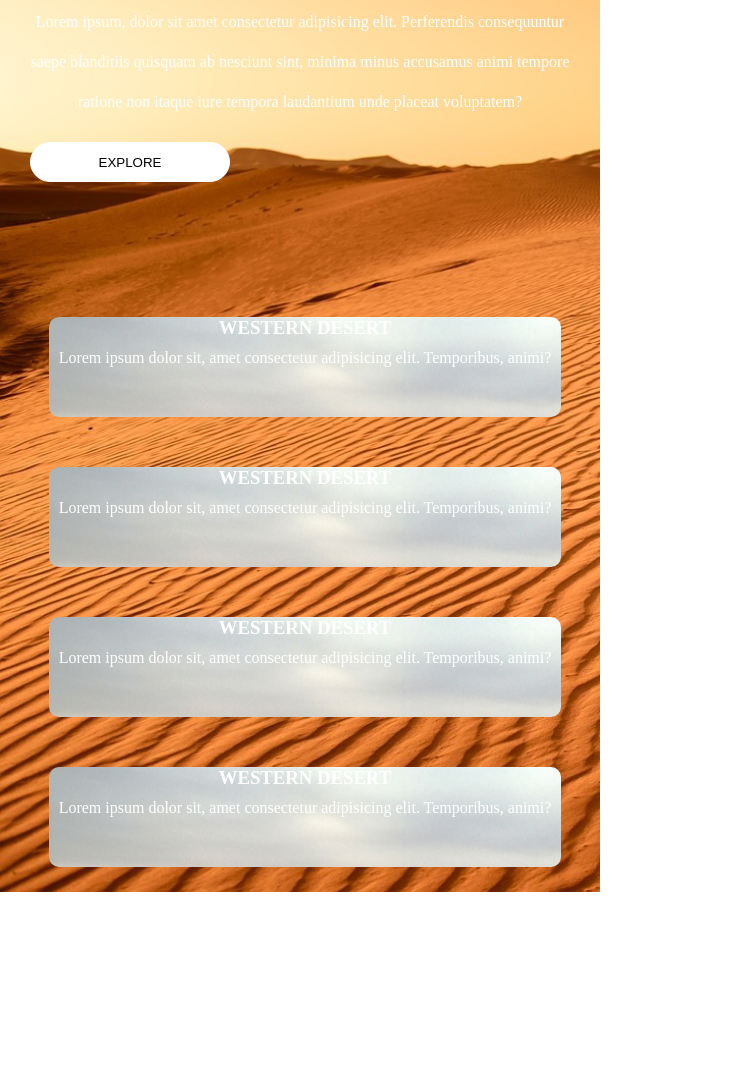
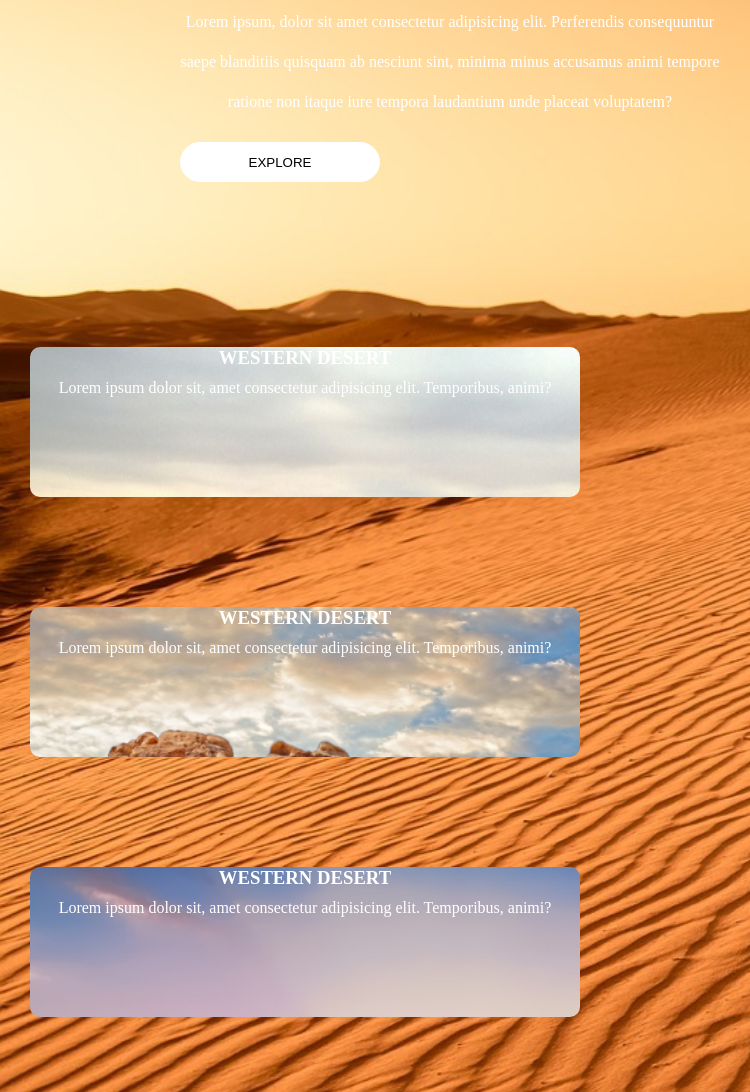
Before and after one commit to kumar-praveen-s/CSS-Assessment6, a plain HTML site: page index.html in a window 600 px wide. Shown: the part 208-1300 px from the top of the page, 750 px wide, since content can reach past the window. Before the commit the page ends 1100 px from the top, so only its background shows below. Drawn offline with Linux system fonts and the light colour scheme.

Commit message:
Initial commit

```diff
--- a/index.html
+++ b/index.html
@@ -23,26 +23,26 @@
         <button class="button-style">EXPLORE</button>
     </div>
     <div class="container-flex">
-        <a href="index.html" class="style-link">
-            <div class="box box1">
+        <a href="index.html" class="box box1">
+            <div>
                 <h3>WESTERN DESERT</h3>
                 <P class="para-style">Lorem ipsum dolor sit, amet consectetur adipisicing elit. Temporibus, animi?</P>
             </div>
         </a>
-        <a href="index.html" class="style-link">
-            <div class="box box1">
+        <a href="index.html" class="box box2">
+            <div>
                 <h3>WESTERN DESERT</h3>
                 <P class="para-style">Lorem ipsum dolor sit, amet consectetur adipisicing elit. Temporibus, animi?</P>
             </div>
         </a>
-        <a href="index.html" class="style-link">
-            <div class="box box1">
+        <a href="index.html" class="box box3">
+            <div>
                 <h3>WESTERN DESERT</h3>
                 <P class="para-style">Lorem ipsum dolor sit, amet consectetur adipisicing elit. Temporibus, animi?</P>
             </div>
         </a>
-        <a href="index.html" class="style-link">
-            <div class="box box1">
+        <a href="index.html" class="box box4">
+            <div>
                 <h3>WESTERN DESERT</h3>
                 <P class="para-style">Lorem ipsum dolor sit, amet consectetur adipisicing elit. Temporibus, animi?</P>
             </div>
--- a/style.css
+++ b/style.css
@@ -30,6 +30,10 @@ h1{
     position: absolute;
     top: 50px;
     left: 100px;
+}
+.style-link{
+    text-decoration-line: none;
+    color: white;
 }
 .menu-style{
     position: absolute;
@@ -66,10 +70,6 @@ h1{
     align-content: space-around;
     text-align: center;
 }
-.style-link{
-    color: white;
-    text-decoration-line: none;
-}
 .para-style{
     padding: 10px;
 }
@@ -77,23 +77,37 @@ h1{
     width: 200px;
     height: 210px;
     border-radius: 10px;
+    text-decoration-line: none;
+    color: white;
 }
 .box1{
     background: url(pic-1.png);
+    background-repeat: no-repeat;
+    background-size: cover;
 }
 .box2{
     background: url(pic-2.png);
+    background-repeat: no-repeat;
+    background-size: cover;
 }
 .box3{
     background: url(pic-3.png);
+    background-repeat: no-repeat;
+    background-size: cover;
 }
 .box4{
     background: url(pic-4.png);
+    background-repeat: no-repeat;
+    background-size: cover;
 }
 .box:hover{
     transform: translateY(-10px);
 }
 @media screen and (min-width:600px) and (max-width:1000px){
+    .container{
+        left: 150px;
+        top: 150px;
+    }
     .logo-style{
         left: 30px;
         top: 30px;
@@ -108,13 +122,14 @@ h1{
         left: 30px;
     }
     .container-flex{
+        height: 100vh;
         margin-left: 200px;
         margin-top: 400px;
         flex-direction: column;
     }
     .box{
         width: 100%;
-        height: 100px;
+        height: 150px;
         background-repeat: no-repeat;
         background-size: cover;
     }
@@ -148,13 +163,14 @@ h1{
         left: 30px;
     }
     .container-flex{
+        height: 130vh;
         margin-left: 30px;
         margin-top: 400px;
         flex-direction: column;
     }
     .box{
         width: 100%;
-        height: 100px;
+        height: 150px;
         background-repeat: no-repeat;
         background-size: cover;
     }
```
